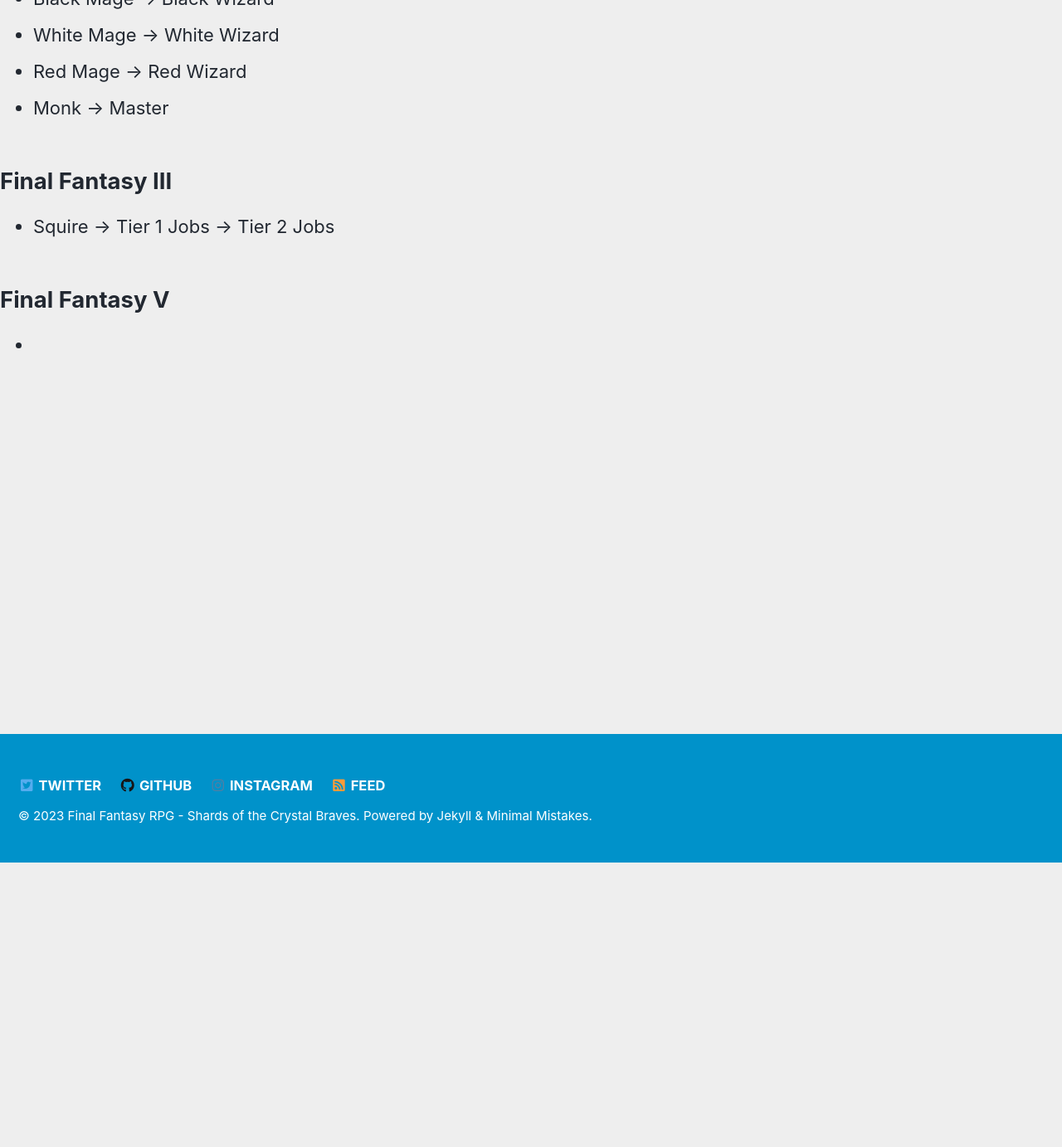
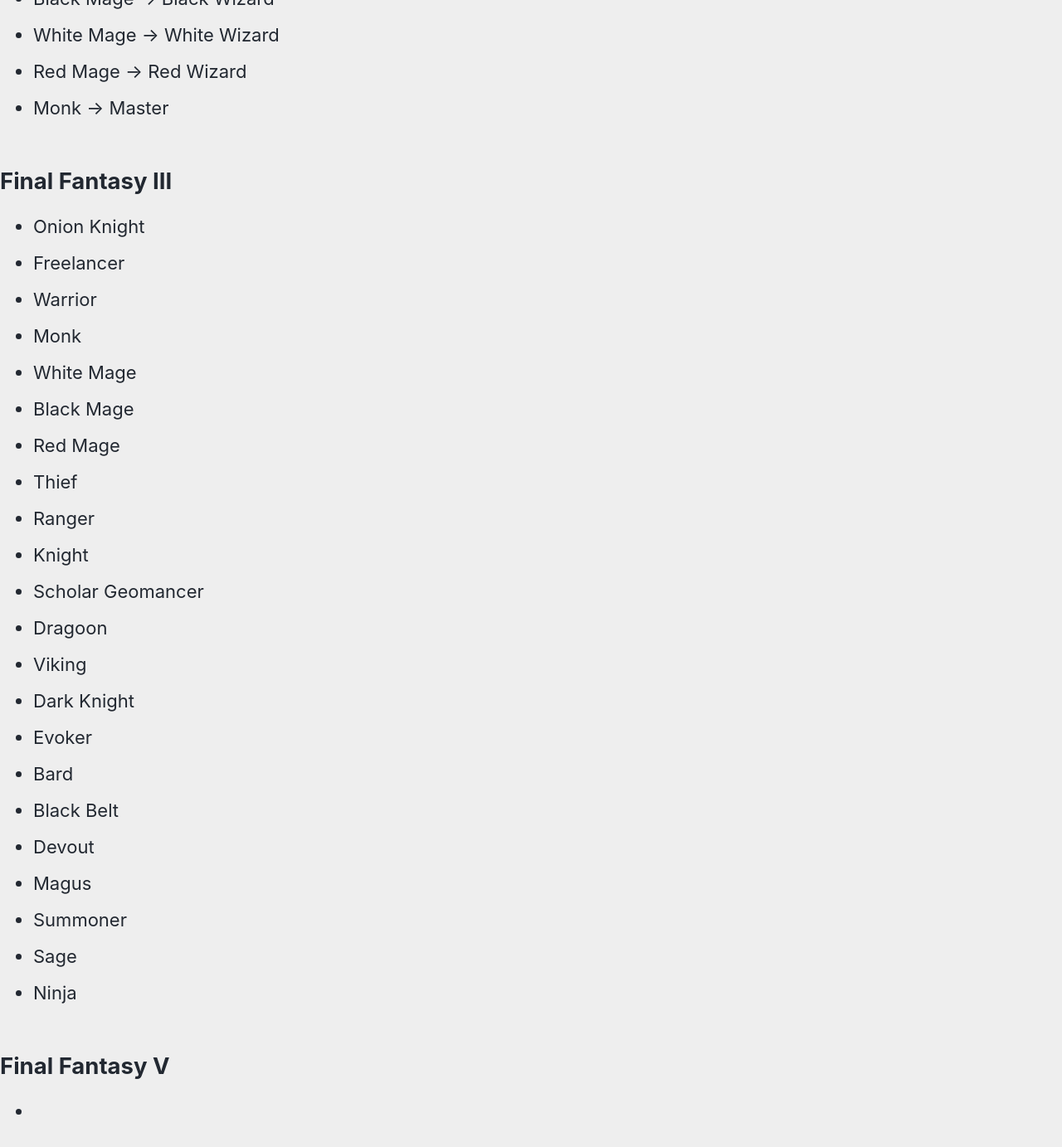
Before and after one commit to alyons/ffrpg3.5, a Jekyll site: the page built from docs/Fleeting Notes/All Classes and Jobs in FF Franchise.md, in a window 1280 px wide and 1400 px high, scrolled down 360 px. Shown: the top 1383 px of the window at 83% size. Built offline with Jekyll 4.4.1, drawn with Linux system fonts in a browser that asks for light colours; cached includes are drawn as plain includes; our own code applies the rules of GitHub Pages for plain Markdown files.

Commit message:
vault backup: 2023-01-04 07:47:06

```diff
--- a/docs/Fleeting Notes/All Classes and Jobs in FF Franchise.md
+++ b/docs/Fleeting Notes/All Classes and Jobs in FF Franchise.md
@@ -10,7 +10,28 @@ Source: https://finalfantasy.fandom.com/wiki/Job_system
 - Monk -> Master
 
 ## Final Fantasy III
-- Squire -> Tier 1 Jobs -> Tier 2 Jobs
+- Onion Knight
+- Freelancer
+- Warrior
+- Monk
+- White Mage
+- Black Mage
+- Red Mage
+- Thief
+- Ranger
+- Knight
+- Scholar Geomancer
+- Dragoon
+- Viking
+- Dark Knight
+- Evoker
+- Bard
+- Black Belt
+- Devout
+- Magus
+- Summoner
+- Sage
+- Ninja
 
 ## Final Fantasy V
 -
```
Also changed, not shown: docs/Fleeting Notes/Classes & Jobs with Roles.md (+11 -7 lines), .obsidian/workspace.json.
